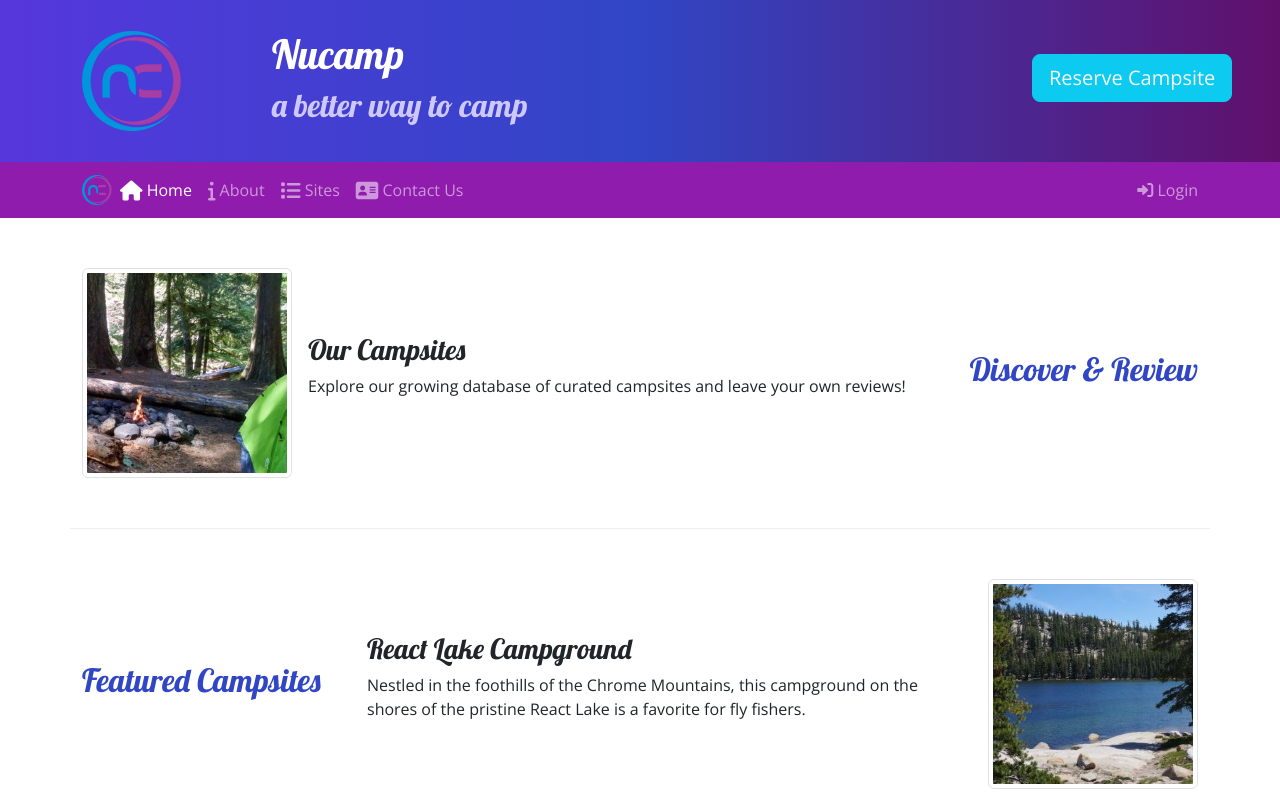
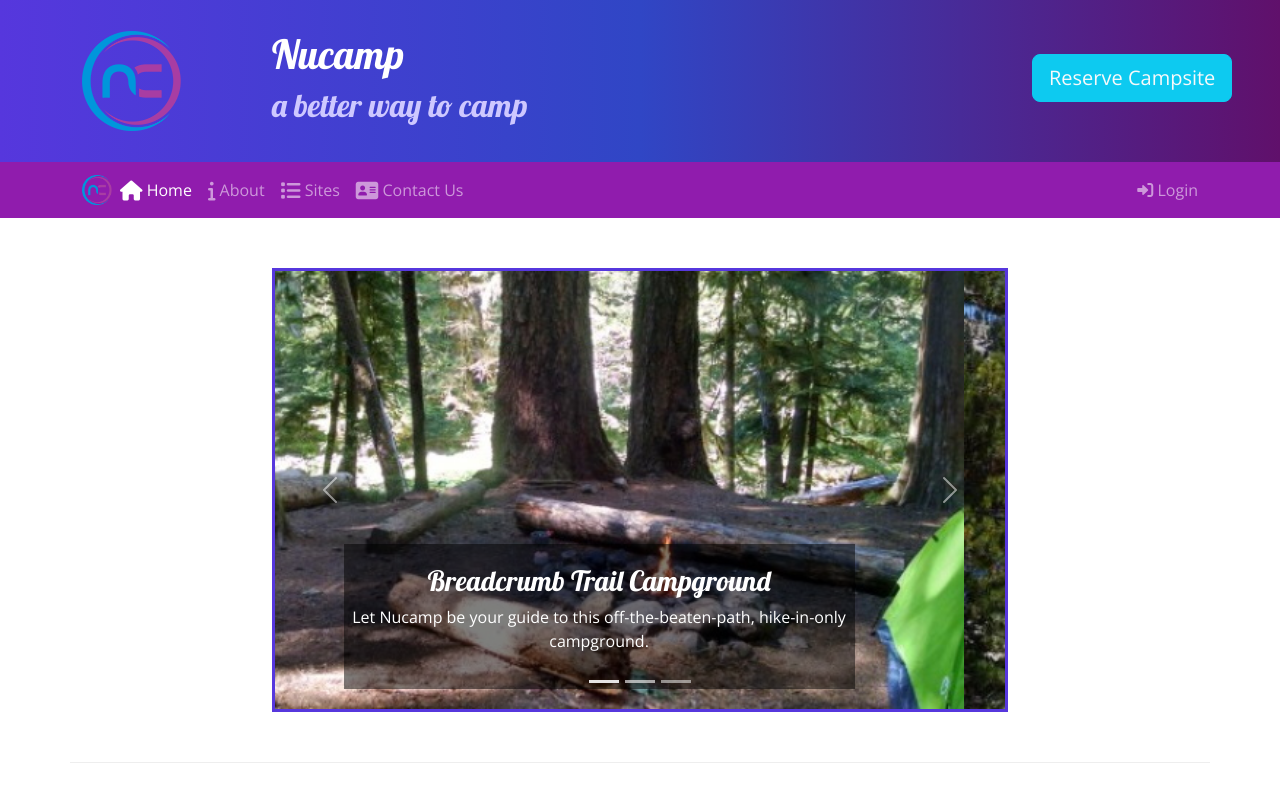
Before and after one commit to elathan37/campsite-bootstrap, a plain HTML site: page index.html in a window 1280 px wide. Shown: the top 800 px of the page. Drawn offline with nearby package versions, Linux system fonts and the light colour scheme.

Commit message:
carousel added

```diff
--- a/css/styles.css
+++ b/css/styles.css
@@ -33,7 +33,7 @@ footer {
   min-height: 200px;
 }
 
-.navbar {
+.navbar-dark {
   background-color: #901cad;
 }
 
@@ -46,3 +46,11 @@ footer {
 .accordion-button {
   background-color: #d3d3d3;
 }
+
+.carousel-caption {
+  background-color: rgba(0, 0, 0, 0.5);
+}
+
+.carousel {
+  border: solid #5637dd;
+}
--- a/index.html
+++ b/index.html
@@ -242,6 +242,94 @@
 
     <!-- main section -->
     <main class="container">
+      <div class="row row-content">
+        <div class="col-md-8 mx-auto">
+          <div id="homeCarousel" class="carousel slide" data-bs-ride="carousel">
+            <div class="carousel-indicators">
+              <button
+                type="button"
+                data-bs-target="#homeCarousel"
+                data-bs-slide-to="0"
+                class="active"
+              ></button>
+              <button
+                type="button"
+                data-bs-target="#homeCarousel"
+                data-bs-slide-to="1"
+              ></button>
+              <button
+                type="button"
+                data-bs-target="#homeCarousel"
+                data-bs-slide-to="2"
+              ></button>
+            </div>
+            <div class="carousel-inner">
+              <div class="carousel-item active">
+                <img
+                  class="d-block w-100"
+                  src="img/breadcrumb-trail.jpg"
+                  alt="Breadcrumb Trail Campground"
+                />
+                <div class="carousel-caption">
+                  <h3>Breadcrumb Trail Campground</h3>
+                  <p class="d-none d-sm-block">
+                    Let Nucamp be your guide to this off-the-beaten-path,
+                    hike-in-only campground.
+                  </p>
+                </div>
+              </div>
+              <div class="carousel-item">
+                <img
+                  class="d-block w-100"
+                  src="img/react-lake.jpg"
+                  alt="React Lake Campground"
+                />
+                <div class="carousel-caption">
+                  <h3>Teact Lake Campground</h3>
+                  <p class="d-none d-sm-block">
+                    Nestled in the foothills of the Chrome Mountains, this
+                    campground on the shores of the pristine React Lake is a
+                    favorite for fly fishers.
+                  </p>
+                </div>
+              </div>
+              <div class="carousel-item">
+                <img
+                  class="d-block w-100"
+                  src="img/chrome-river.jpg"
+                  alt="Chrome River Campground"
+                />
+                <div class="carousel-caption">
+                  <h3>Chrome River Campground</h3>
+                  <p class="d-none d-sm-block">
+                    Spend a few sunny days and starry nights beneath a canopy of
+                    old-growth firs at this enchanting spot by the Chrome River.
+                  </p>
+                </div>
+              </div>
+            </div>
+            <a
+              class="carousel-control-prev"
+              href="#homeCarousel"
+              role="button"
+              data-bs-slide="prev"
+            >
+              <span class="carousel-control-prev-icon"></span>
+              <span class="sr-only">Previous</span>
+            </a>
+            <a
+              class="carousel-control-next"
+              href="#homeCarousel"
+              role="button"
+              data-bs-slide="next"
+            >
+              <span class="carousel-control-next-icon"></span>
+              <span class="sr-only">Next</span>
+            </a>
+          </div>
+        </div>
+      </div>
+
       <!-- discover section -->
       <section class="row row-content align-items-center">
         <div class="col-sm-4 col-md-3 order-sm-last">
```
